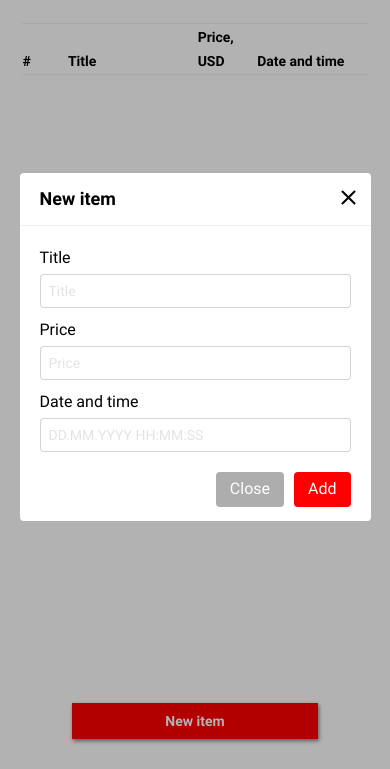
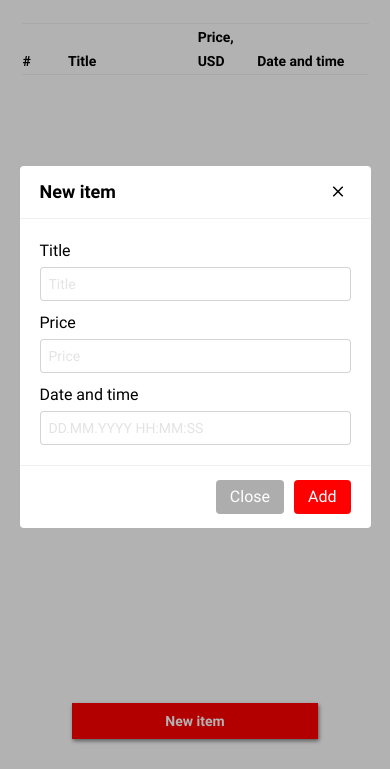
Before and after one commit to MatveiKapt/items-in-stock, a plain HTML site: page index.html in a window 390 px wide. Both pictures are taken after a click on the button "New item". Shown: the part 75-844 px from the top of the page. Drawn offline with Linux system fonts and the light colour scheme.

Commit message:
fix popup close button on mobile

```diff
--- a/css/style.css
+++ b/css/style.css
@@ -329,8 +329,10 @@ img {
   gap: 10px;
   margin: 0;
   padding: 0 20px;
+  padding-top: 14px;
 
   list-style: none;
+  border-top: 1px solid rgba(128, 128, 128, 0.119);
 }
 
 .popup__button {
@@ -353,8 +355,11 @@ img {
 .popup__close-button {
   position: absolute;
   top: 3%;
-  right: 3%;
+  right: 5%;
 
+  display: flex;
+  justify-content: center;
+  align-items: center;
   width: 30px;
   height: 30px;
 
```
Also changed, not shown: 1 other file.
